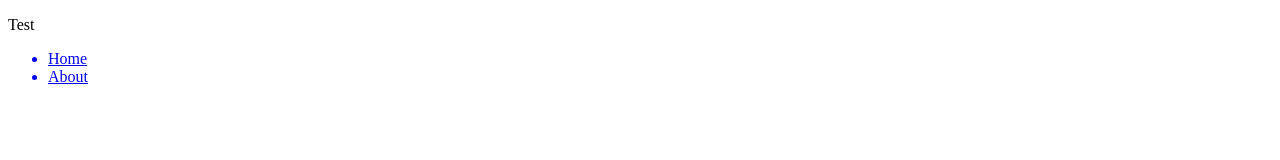
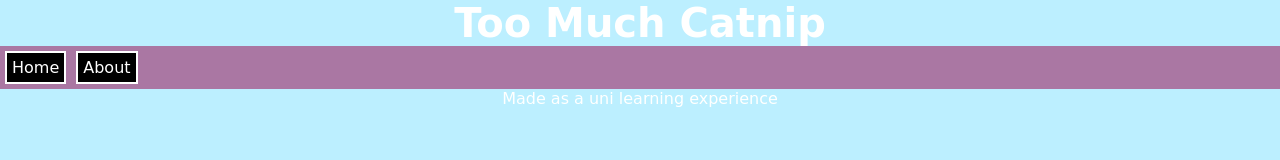
Before and after one commit to Oliver-Rose-University/Too-Much-Catnip, a plain HTML site: page about/index.html in a window 1280 px wide. Drawn offline with Linux system fonts and the light colour scheme.

Commit message:
final before break

```diff
--- a/about/index.html
+++ b/about/index.html
@@ -1,12 +1,14 @@
 <!DOCTYPE html>
 <html lang="en">
 <head>
+    <link href="../style.css" rel="stylesheet">
+
     <meta charset="UTF-8">
     <meta name="viewport" content="width=device-width, initial-scale=1.0">
     <title>Document</title>
 </head>
+<h1> Too Much Catnip </h1>
 <body>
-    <p> Test </p>
 
     <nav>
         <ul>
@@ -19,5 +21,7 @@
             </a>
         </ul>
     </nav>
+
+    <p> Made as a uni learning experience </p>
 </body>
 </html>
```
